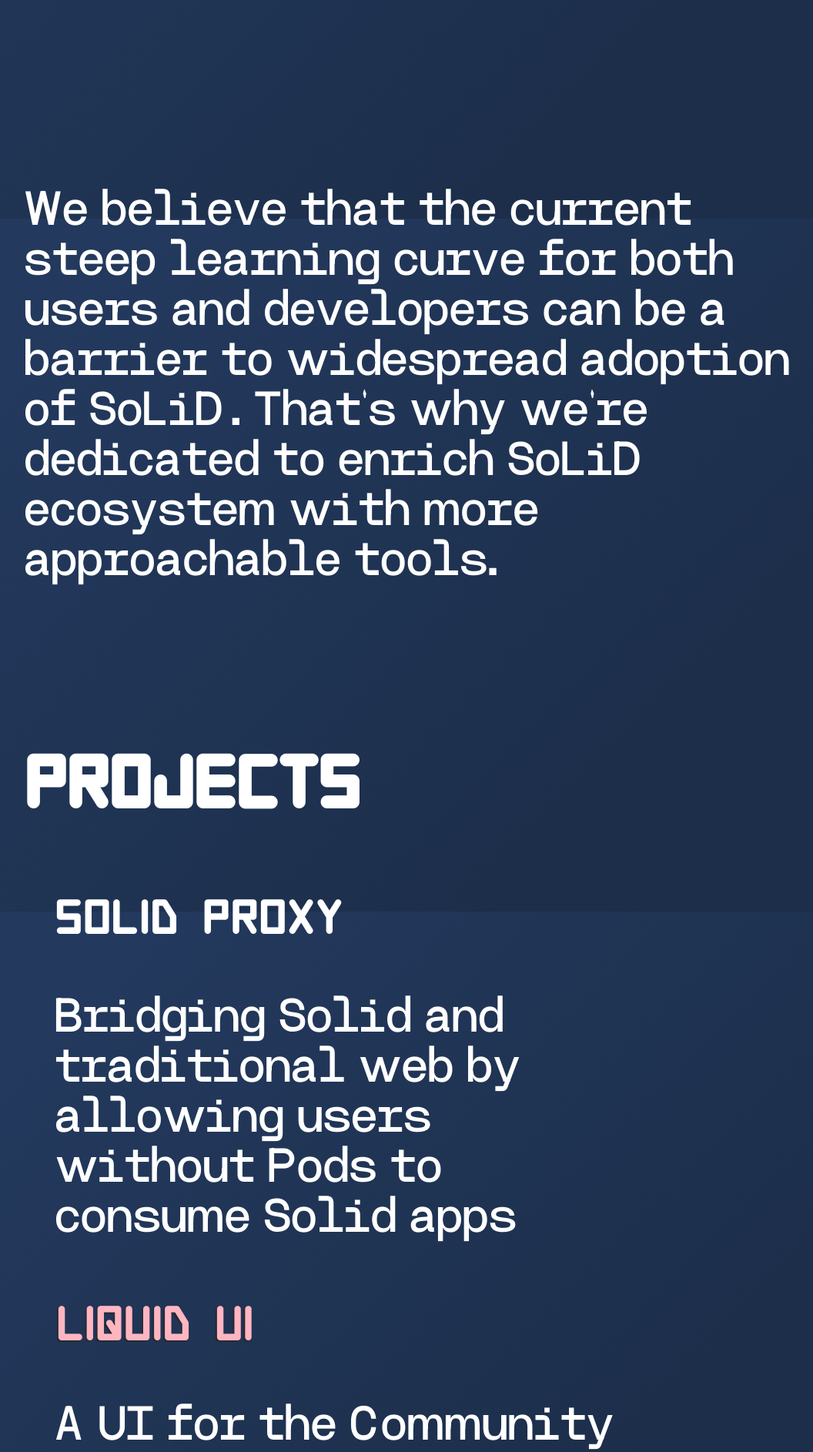
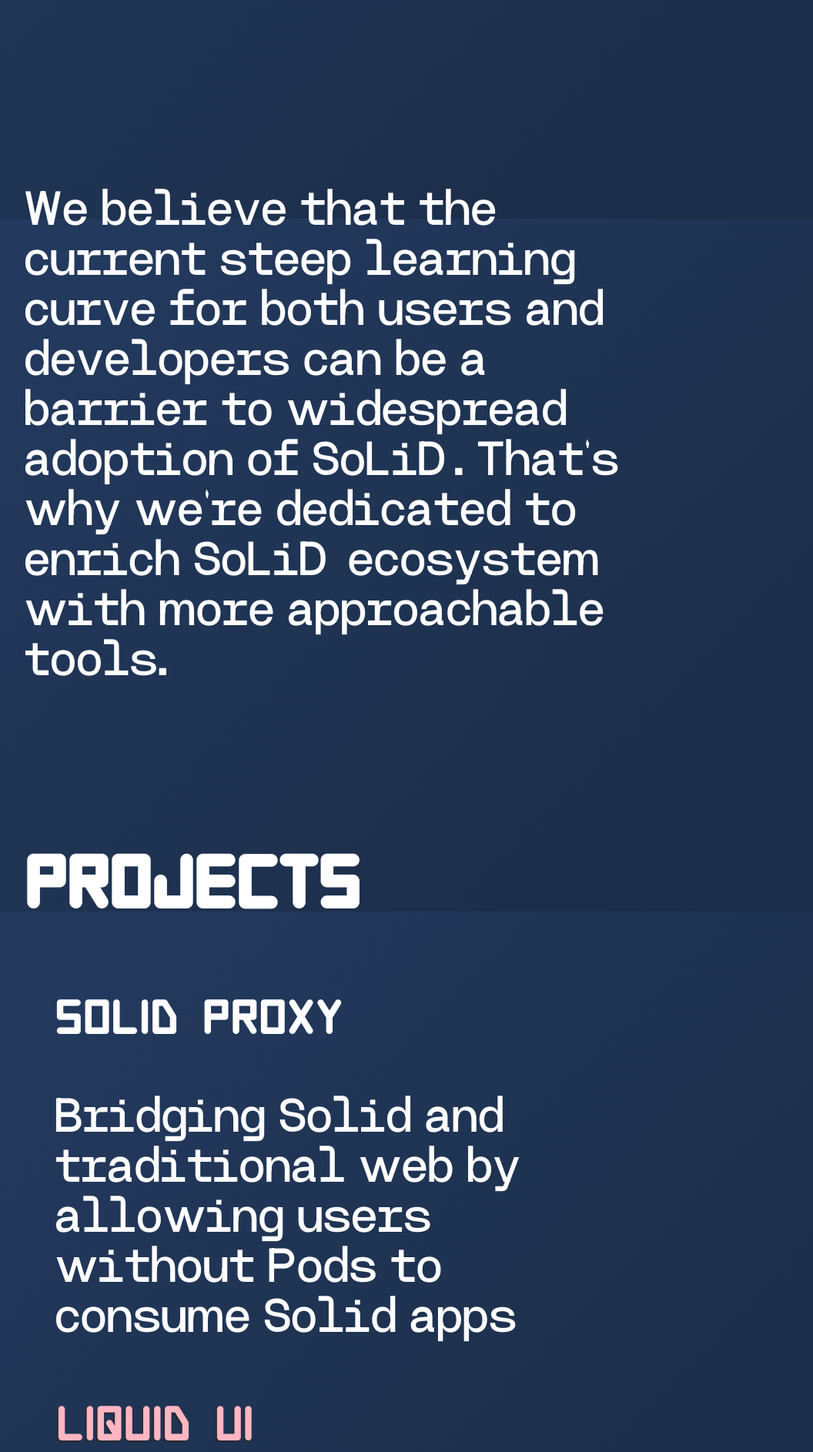
Before and after one commit to Liquid-Surf/website, a Jekyll site: the page built from index.html, in a window 1280 px wide. Shown: the part 616-2502 px from the top of the page at 77% size, without its empty margins (209-1265 px from the left). Built offline with Jekyll 4.4.1, drawn with Linux system fonts in a browser that asks for light colours.

Commit message:
fix manifesto width

```diff
--- a/assets/css/style.css
+++ b/assets/css/style.css
@@ -68,8 +68,6 @@
 #manifesto{
   margin-bottom: 3em;
   font-size: 2em;
-  width: 80vw;
-
 }
 
 .text-font {
```
